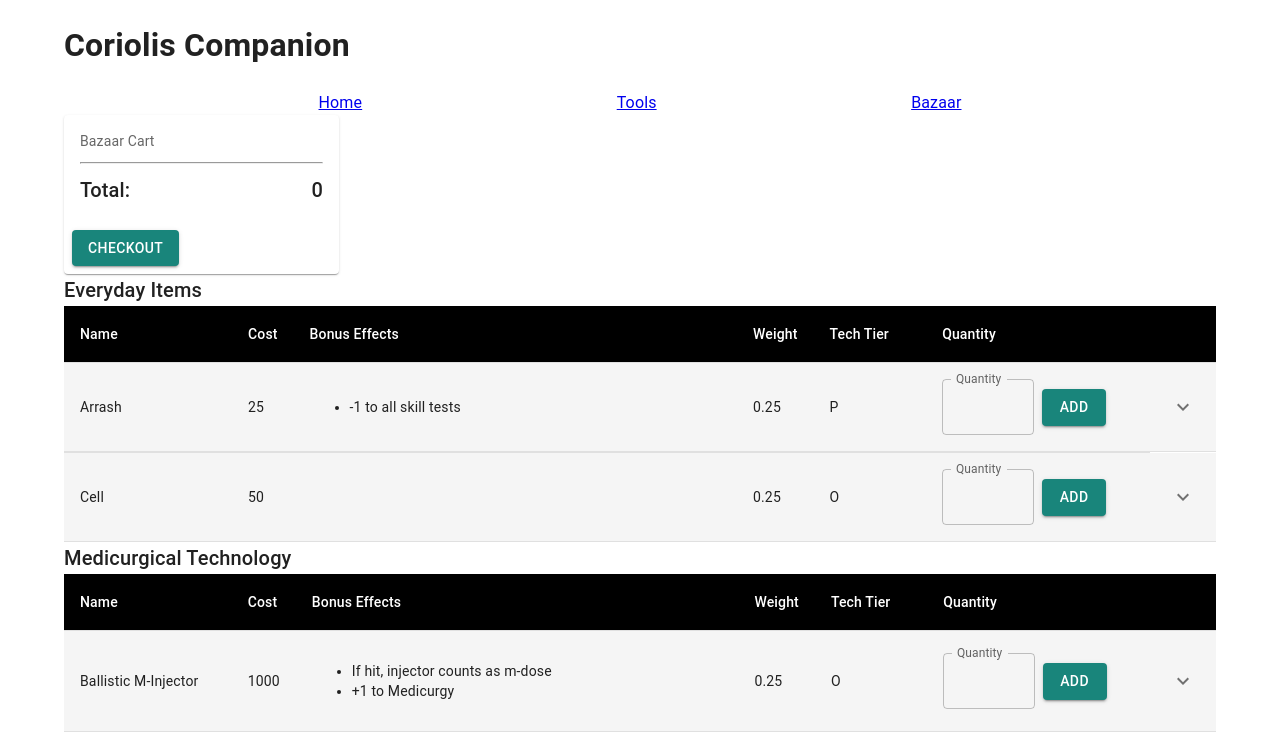
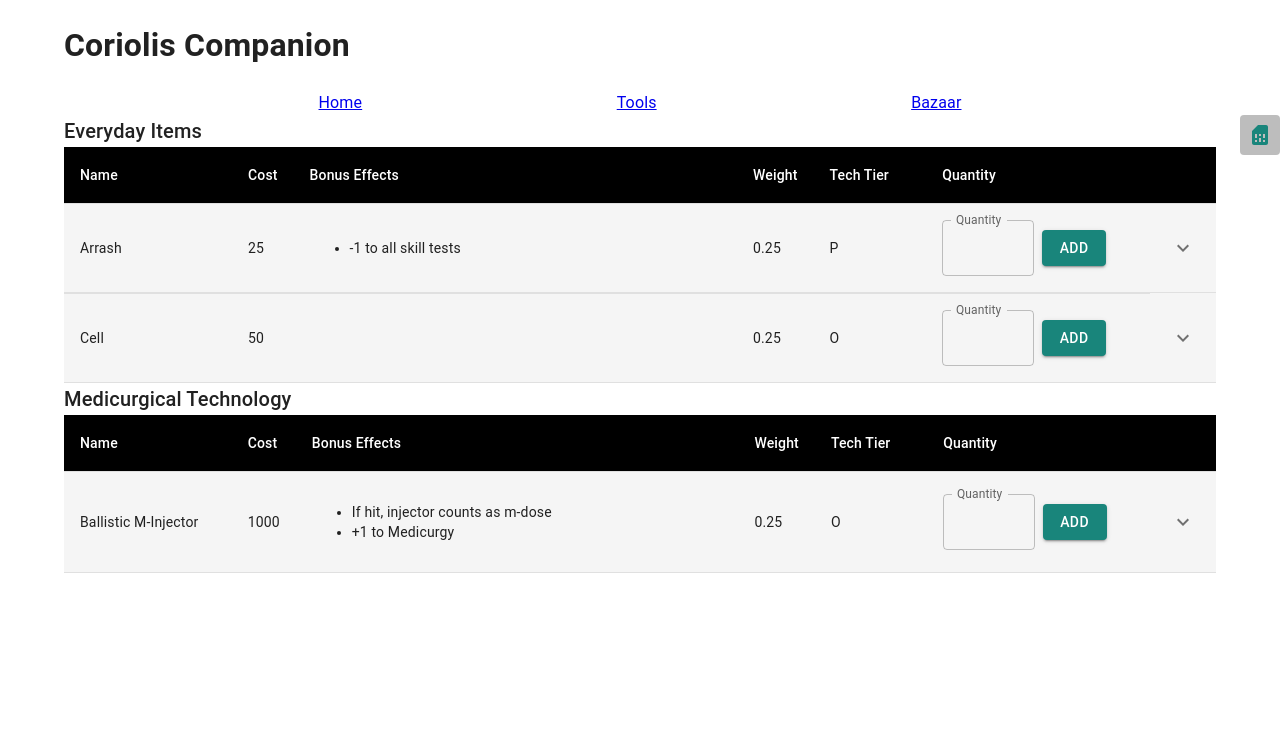
Before and after one commit to jacarder/Coriolis_Companion, a React (Create React App) app: page /bazaar in a window 1280 px wide. Shown: the top 748 px of the page. Built offline with nearby package versions, Linux system fonts and the light colour scheme.

Commit message:
Card opens when icon clicked with fancy zoom

```diff
--- a/src/components/Bazaar/Bazaar.tsx
+++ b/src/components/Bazaar/Bazaar.tsx
@@ -6,7 +6,6 @@ import KeyboardArrowDownIcon from '@mui/icons-material/KeyboardArrowDown';
 import KeyboardArrowUpIcon from '@mui/icons-material/KeyboardArrowUp';
 import { BazaarCategories, BazaarCategory, IBazaarCategory } from '../../constants/BazaarCategory';
 import { CartContext } from '../../config/cart-context';
-import { AddBox } from '@mui/icons-material';
 import { IBazaarCartItem, IBazaarItemDisplay } from '../../interfaces/bazaar-item';
 
 interface IBazaarProps {
@@ -43,6 +42,7 @@ const Bazaar: FC<IBazaarProps> = (props) => {
   const [error, setError] = useState<string>('');
   useEffect(() => {
     if(category) {
+      console.log("t")
       setBazaarInventory(BazaarService.getBazaarInventory(category.id));
     } else {
       setError('Error: Category does not exist.');
@@ -50,6 +50,7 @@ const Bazaar: FC<IBazaarProps> = (props) => {
   }, []);
 
   const Row = (props: IRowProps) => {
+    console.log(props)
     const {row} = props;
     const [open, setOpen] = useState(false);
     const [quantity, setQuantity] = useState(0);
@@ -72,6 +73,7 @@ const Bazaar: FC<IBazaarProps> = (props) => {
       } as IBazaarCartItem
       const cartItem: IBazaarCartItem = {...item, ...quantityTotal};
       let newCart = [...cart, cartItem];
+      //  TODO setting context rerendors page
       setCart(newCart);
       setQuantity(0);
     }
--- a/src/components/BazaarCart/BazaarCart.tsx
+++ b/src/components/BazaarCart/BazaarCart.tsx
@@ -52,8 +52,7 @@ const BazaarCart: FC<BazaarCartProps> = () => {
     alignItems: 'flex-end'
   }
   return (
-    <Card sx={{ minWidth: 275, maxWidth: 275 }}>
-    <CardContent>
+    <>
       <Typography sx={{ fontSize: 14 }} color="text.secondary" gutterBottom component={'div'}>
         Bazaar Cart
       </Typography>
@@ -102,13 +101,8 @@ const BazaarCart: FC<BazaarCartProps> = () => {
           </Grid>
         </Grid>
       </Typography>
-    </CardContent>
-    <CardActions >
-        <Button variant="contained" color="secondary">Checkout</Button>
-    </CardActions>
-  </Card>
-
-
+      <Button fullWidth variant="contained" color="secondary">Checkout</Button>
+    </>
   )
 };
 
--- /dev/null
+++ b/src/components/Slider/Slider.scss
@@ -0,0 +1 @@
+.Slider {}
--- /dev/null
+++ b/src/components/Slider/Slider.tsx
@@ -0,0 +1,52 @@
+
+import { SimCard } from '@mui/icons-material';
+import { Avatar, Box, Card, CardContent, IconButton, Theme, Zoom } from '@mui/material';
+import { useTheme } from '@mui/material/styles'
+import React, { FC, useState } from 'react';
+import './Slider.scss';
+
+interface SliderProps {}
+
+// const useStyles = makeStyles((theme: Theme) => ({
+//   cartIcon: {
+//     backgroundColor: theme.palette.secondary
+//   }
+// }));
+
+const Slider: FC<SliderProps> = ({children}) => {
+  const [open, setOpen] = useState(false);
+  //const classes = useStyles();
+  const theme = useTheme() as any;
+  const style = {
+    minWidth: 275,
+    maxWidth: 275
+  }
+  console.log(theme)
+  return (
+    <Box sx={{
+      position: 'fixed',
+      right: '0px',
+      zIndex: '9999',
+      display: open ? 'initial' : 'hidden'
+    }}>
+      <Avatar variant="rounded" sx={{float: 'right', right: '0px', position: 'fixed'}} >
+        <IconButton
+          size="large"
+          color="secondary"
+          onClick={() => setOpen(!open)}
+        >
+          <SimCard/>
+        </IconButton>
+      </Avatar>
+      <Zoom in={open}>
+        <Card sx={{ minWidth: style.minWidth, maxWidth: style.maxWidth }}>
+          <CardContent>
+            {children}
+          </CardContent>
+        </Card>
+      </Zoom>
+    </Box>
+  )
+}
+
+export default Slider;
--- a/src/index.tsx
+++ b/src/index.tsx
@@ -3,9 +3,8 @@ import ReactDOM from 'react-dom';
 import './index.css';
 import App from './App';
 import reportWebVitals from './reportWebVitals';
-import { ThemeProvider } from '@emotion/react';
 import theme from './theme';
-import { CssBaseline } from '@mui/material';
+import { CssBaseline, ThemeProvider } from '@mui/material';
 import firebase from './utils/firebase';
 
 ReactDOM.render(
--- a/src/pages/Bazaar.tsx
+++ b/src/pages/Bazaar.tsx
@@ -4,12 +4,15 @@ import Bazaar from "../components/Bazaar/Bazaar";
 import { BazaarCategory } from "../constants/BazaarCategory";
 import BazaarCart from "../components/BazaarCart/BazaarCart";
 import CartContextProvider from "../config/cart-context-provider";
+import Slider from "../components/Slider/Slider";
 
 const BazaarPage: React.FunctionComponent<IPage> = props => {
 
 	return (
 		<CartContextProvider>
-			<BazaarCart></BazaarCart>
+			<Slider>
+				<BazaarCart></BazaarCart>
+			</Slider>
 			<Grid container spacing={1}>
 				<Grid item xs={12}>
 					<Bazaar categoryId={BazaarCategory.EVERYDAY_ITEMS}></Bazaar>
```
Also changed, not shown: src/components/Slider/Slider.lazy.tsx (added, +11 -0 lines), 1 other file (tests, documents, lock files or other folders).
